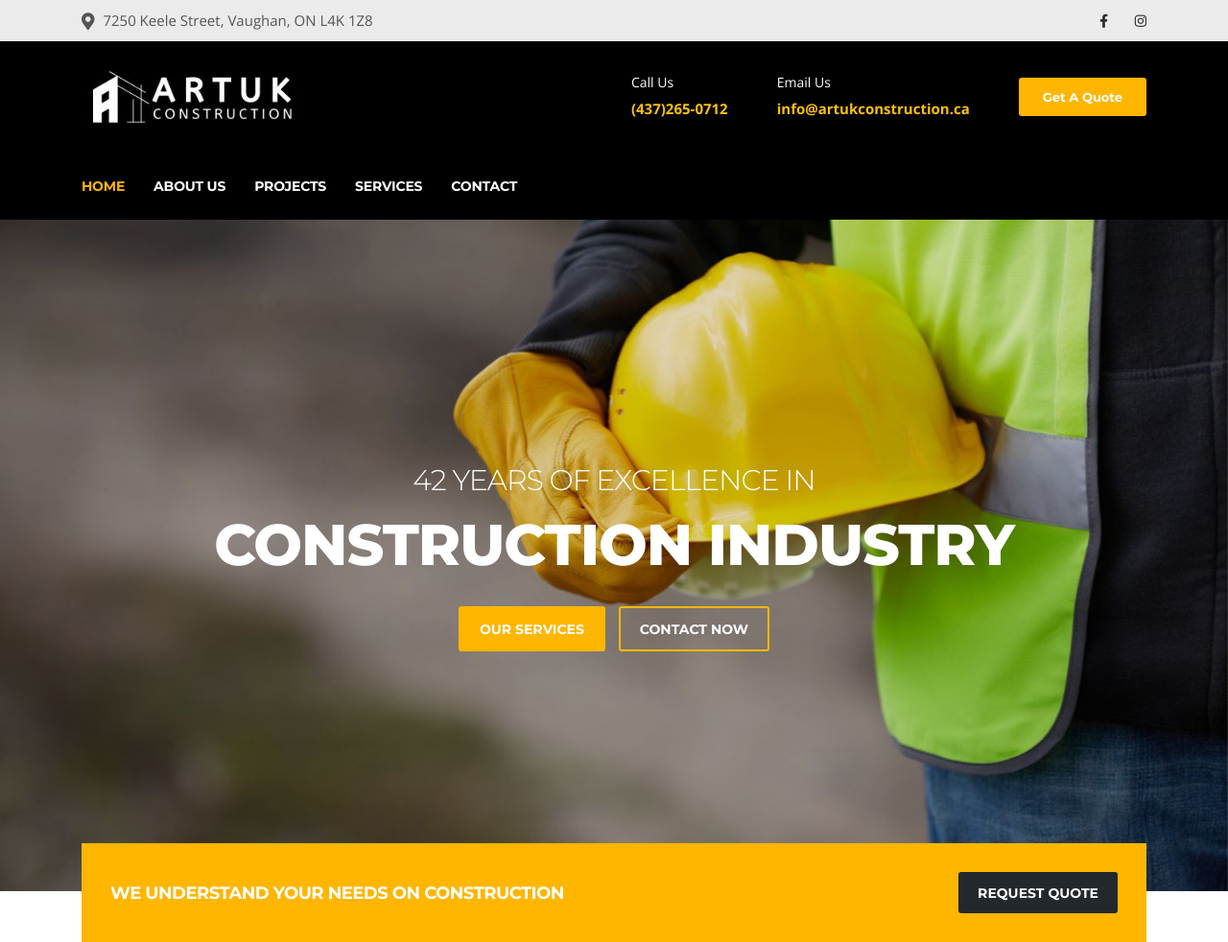
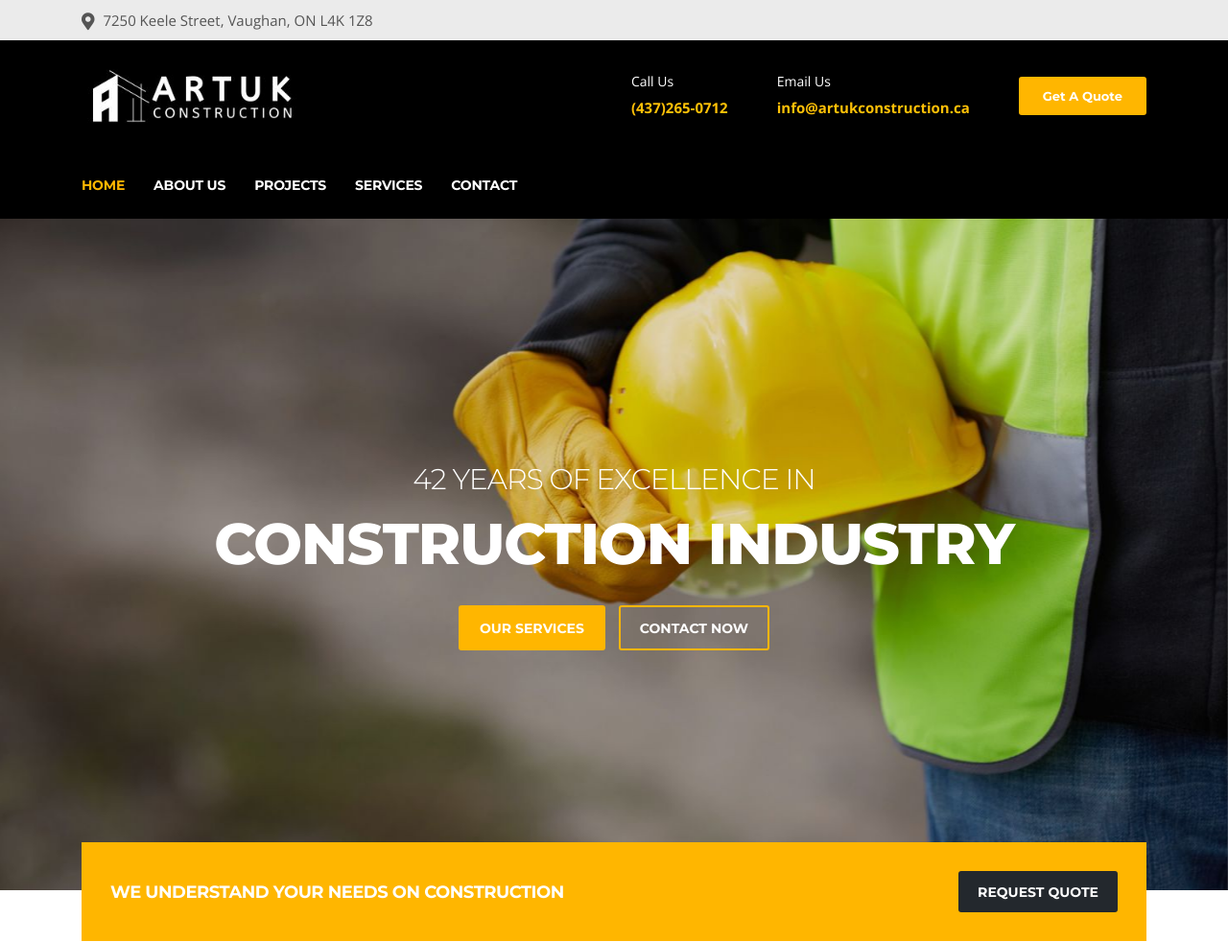
Before and after one commit to mabgcm/artuk, a plain HTML site: page index.html in a window 1280 px wide. Shown: the top 982 px of the page at 96% size. Drawn offline with nearby package versions, Linux system fonts and the light colour scheme; files whose address does not match are found by name.

Commit message:
socialt on top banner hid

```diff
--- a/index.html
+++ b/index.html
@@ -69,7 +69,7 @@
                 </ul>
               </div>
 
-              <div class="col-lg-4 col-md-4 top-social text-center text-md-right">
+              <!-- <div class="col-lg-4 col-md-4 top-social text-center text-md-right">
                 <ul class="list-unstyled">
                     <li>
                       <a title="Facebook" href="https://www.facebook.com/" target="__blank">
@@ -80,7 +80,7 @@
                       </a>
                     </li>
                 </ul>
-              </div>
+              </div> -->
           </div>
         </div>
     </div>
```
